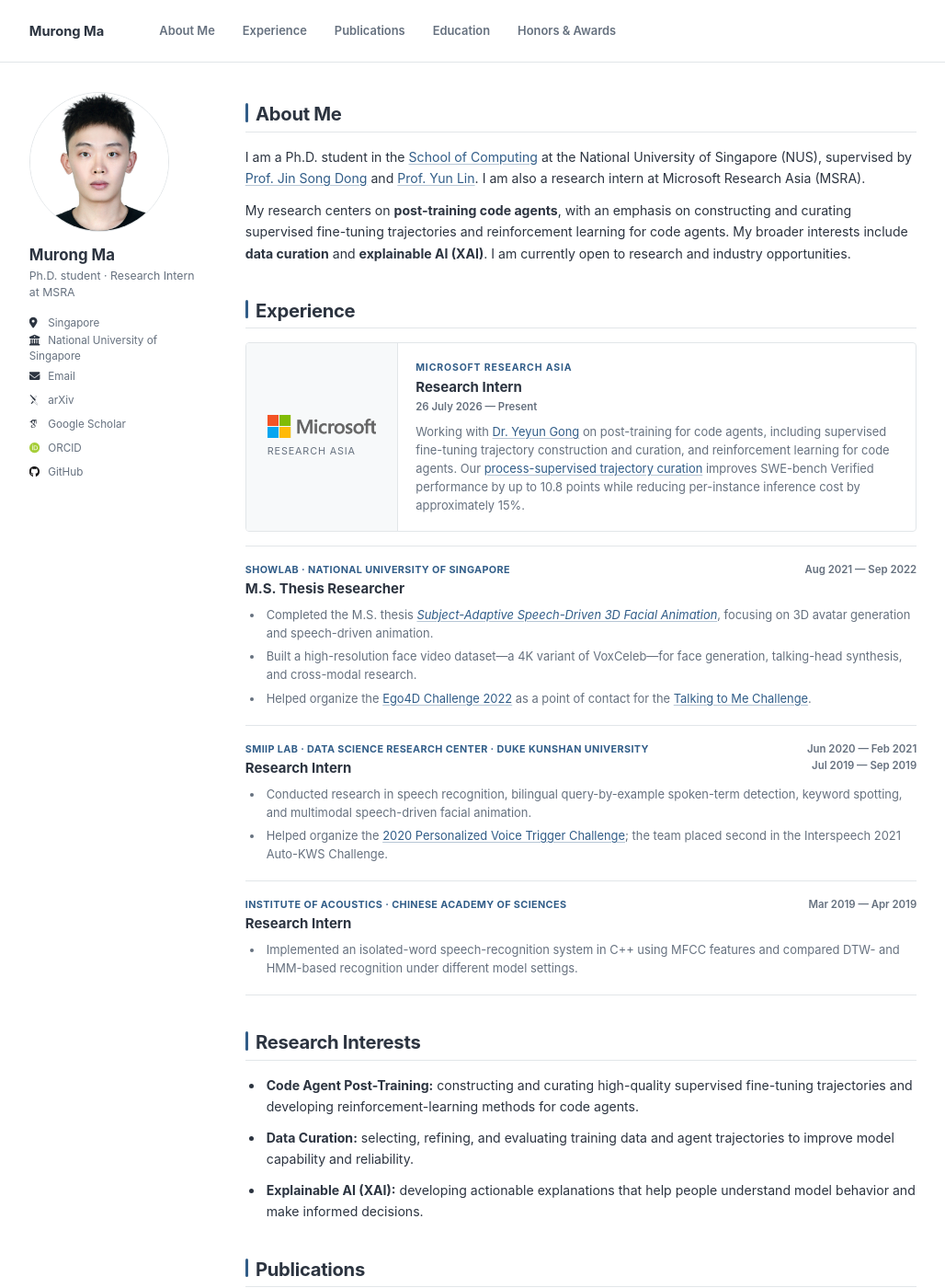
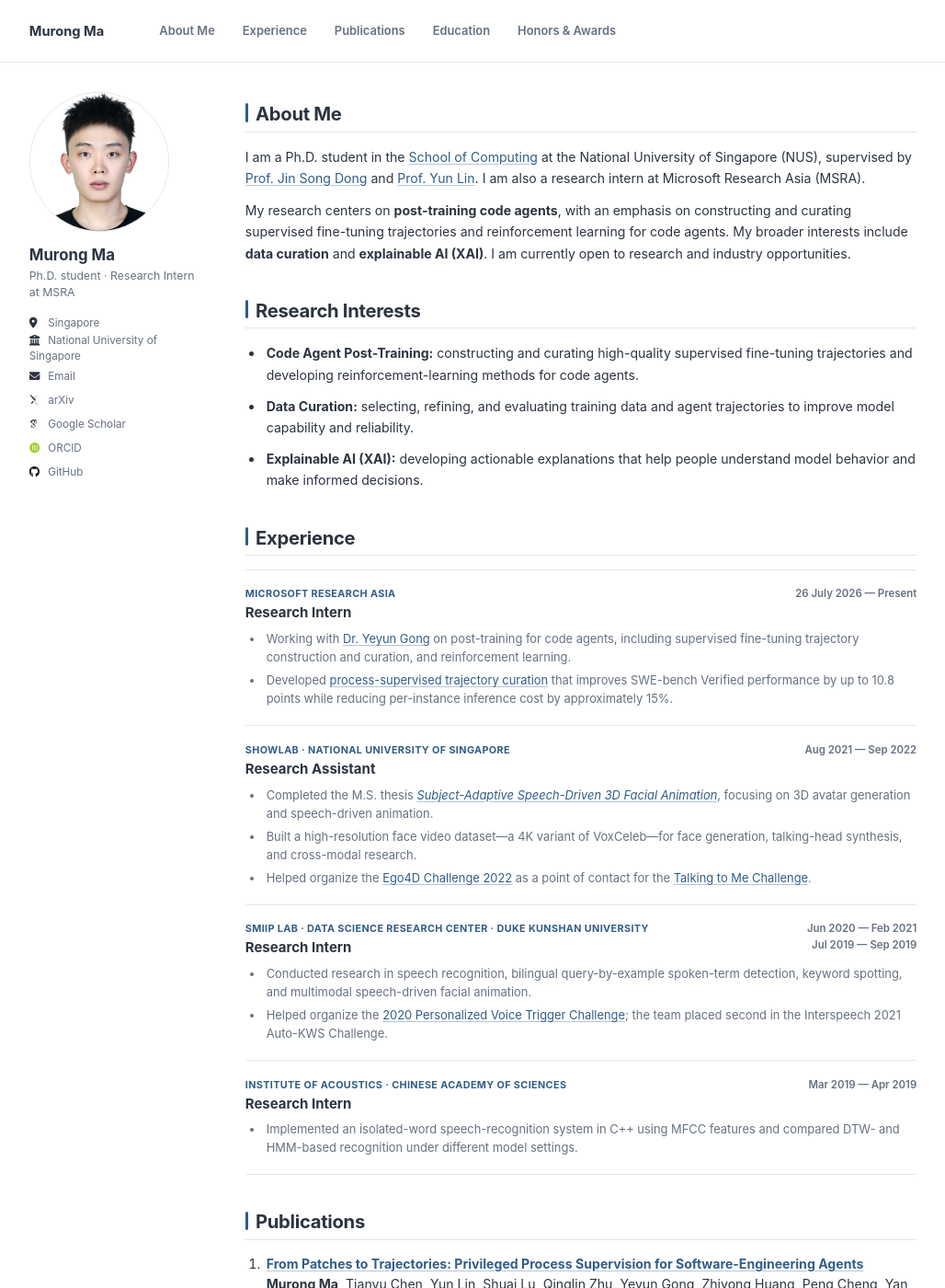
Before and after one commit to M-Myron/m-myron.github.io, a Jekyll site: the page built from _pages/about.md, in a window 1280 px wide and 1400 px high. Shown: the whole window at 92% size, without its empty margins (27-1055 px from the left). Built offline with Jekyll 4.4.1, drawn with Linux system fonts in a browser that asks for light colours; some web fonts are replaced.

Commit message:
Standardize experience section

```diff
--- a/_pages/about.md
+++ b/_pages/about.md
@@ -16,29 +16,34 @@ I am a Ph.D. student in the [School of Computing](https://www.comp.nus.edu.sg/)
 
 My research centers on **post-training code agents**, with an emphasis on constructing and curating supervised fine-tuning trajectories and reinforcement learning for code agents. My broader interests include **data curation** and **explainable AI (XAI)**. I am currently open to research and industry opportunities.
 
+## Research Interests
+
+- **Code Agent Post-Training:** constructing and curating high-quality supervised fine-tuning trajectories and developing reinforcement-learning methods for code agents.
+- **Data Curation:** selecting, refining, and evaluating training data and agent trajectories to improve model capability and reliability.
+- **Explainable AI (XAI):** developing actionable explanations that help people understand model behavior and make informed decisions.
+
 ## Experience
-
-<div class="current-role">
-  <div class="current-role__brand">
-    <a href="https://www.microsoft.com/en-us/research/lab/microsoft-research-asia/" aria-label="Microsoft Research Asia">
-      <img src="{{ '/images/microsoft-logo.png' | relative_url }}" alt="Microsoft">
-      <span>Research Asia</span>
-    </a>
-  </div>
-  <div class="current-role__details">
-    <p class="current-role__label">Microsoft Research Asia</p>
-    <h3>Research Intern</h3>
-    <p class="current-role__period"><time datetime="2026-07-26">26 July 2026</time> — Present</p>
-    <p>Working with <a href="https://www.microsoft.com/en-us/research/people/yegong/">Dr. Yeyun Gong</a> on post-training for code agents, including supervised fine-tuning trajectory construction and curation, and reinforcement learning for code agents. Our <a href="https://arxiv.org/abs/2605.21996">process-supervised trajectory curation</a> improves SWE-bench Verified performance by up to 10.8 points while reducing per-instance inference cost by approximately 15%.</p>
-  </div>
-</div>
 
 <div class="experience-list">
   <article class="experience-item">
     <header>
       <div>
+        <p class="experience-item__organization"><a href="https://www.microsoft.com/en-us/research/lab/microsoft-research-asia/">Microsoft Research Asia</a></p>
+        <h3>Research Intern</h3>
+      </div>
+      <time datetime="2026-07-26">26 July 2026 — Present</time>
+    </header>
+    <ul>
+      <li>Working with <a href="https://www.microsoft.com/en-us/research/people/yegong/">Dr. Yeyun Gong</a> on post-training for code agents, including supervised fine-tuning trajectory construction and curation, and reinforcement learning.</li>
+      <li>Developed <a href="https://arxiv.org/abs/2605.21996">process-supervised trajectory curation</a> that improves SWE-bench Verified performance by up to 10.8 points while reducing per-instance inference cost by approximately 15%.</li>
+    </ul>
+  </article>
+
+  <article class="experience-item">
+    <header>
+      <div>
         <p class="experience-item__organization">ShowLab · National University of Singapore</p>
-        <h3>M.S. Thesis Researcher</h3>
+        <h3>Research Assistant</h3>
       </div>
       <time>Aug 2021 — Sep 2022</time>
     </header>
@@ -76,12 +81,6 @@ My research centers on **post-training code agents**, with an emphasis on constr
     </ul>
   </article>
 </div>
-
-## Research Interests
-
-- **Code Agent Post-Training:** constructing and curating high-quality supervised fine-tuning trajectories and developing reinforcement-learning methods for code agents.
-- **Data Curation:** selecting, refining, and evaluating training data and agent trajectories to improve model capability and reliability.
-- **Explainable AI (XAI):** developing actionable explanations that help people understand model behavior and make informed decisions.
 
 ## Publications
 
--- a/_sass/layout/_profile.scss
+++ b/_sass/layout/_profile.scss
@@ -190,80 +190,8 @@ body {
   padding-left: 0.18rem;
 }
 
-.current-role {
-  display: grid;
-  grid-template-columns: 165px minmax(0, 1fr);
-  overflow: hidden;
-  margin: 0.4rem 0 0;
-  border: 1px solid var(--academic-line);
-  border-radius: 4px;
-}
-
-.current-role__brand {
-  display: flex;
-  align-items: center;
-  justify-content: center;
-  padding: 1.25rem;
-  background: var(--academic-soft);
-  border-right: 1px solid var(--academic-line);
-}
-
-.simple-academic .current-role__brand a {
-  display: block;
-  color: var(--academic-ink);
-  text-align: left;
-  text-decoration: none;
-}
-
-.current-role__brand img {
-  display: block;
-  width: 118px;
-  margin: 0 0 0.4rem;
-}
-
-.current-role__brand span {
-  display: block;
-  color: var(--academic-muted);
-  font-size: 0.72rem;
-  letter-spacing: 0.08em;
-  text-transform: uppercase;
-}
-
-.current-role__details {
-  padding: 1.15rem 1.3rem;
-}
-
-.current-role__details .current-role__label {
-  margin: 0 0 0.25rem;
-  color: var(--academic-link);
-  font-size: 0.7rem;
-  font-weight: 700;
-  letter-spacing: 0.08em;
-  text-transform: uppercase;
-}
-
-.current-role__details h3 {
-  margin: 0 0 0.2rem;
-  color: var(--academic-ink);
-  font-size: 1rem;
-}
-
-.current-role__details .current-role__period {
-  margin: 0 0 0.55rem;
-  color: var(--academic-muted);
-  font-size: 0.76rem;
-  font-weight: 600;
-}
-
-.current-role__details p:last-child {
-  margin: 0;
-  color: var(--academic-muted);
-  font-size: 0.86rem;
-  line-height: 1.55;
-}
-
 .experience-list {
-  margin-top: 1rem;
+  margin-top: 0.4rem;
   border-top: 1px solid var(--academic-line);
 }
 
@@ -286,6 +214,10 @@ body {
   font-weight: 700;
   letter-spacing: 0.035em;
   text-transform: uppercase;
+}
+
+.simple-academic .experience-item__organization a {
+  text-decoration: none;
 }
 
 .experience-item h3 {
@@ -467,21 +399,6 @@ body {
     text-align: left;
   }
 
-  .current-role {
-    grid-template-columns: 1fr;
-  }
-
-  .current-role__brand {
-    justify-content: flex-start;
-    padding: 1rem 1.2rem;
-    border-right: 0;
-    border-bottom: 1px solid var(--academic-line);
-  }
-
-  .current-role__brand img {
-    width: 105px;
-  }
-
   .education-item time {
     display: block;
     margin-top: 0.35rem;
```
